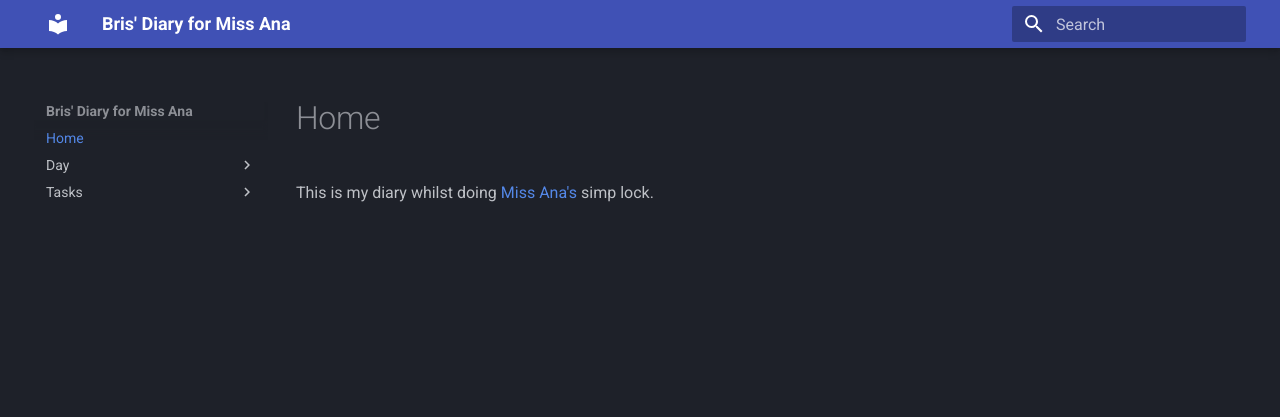
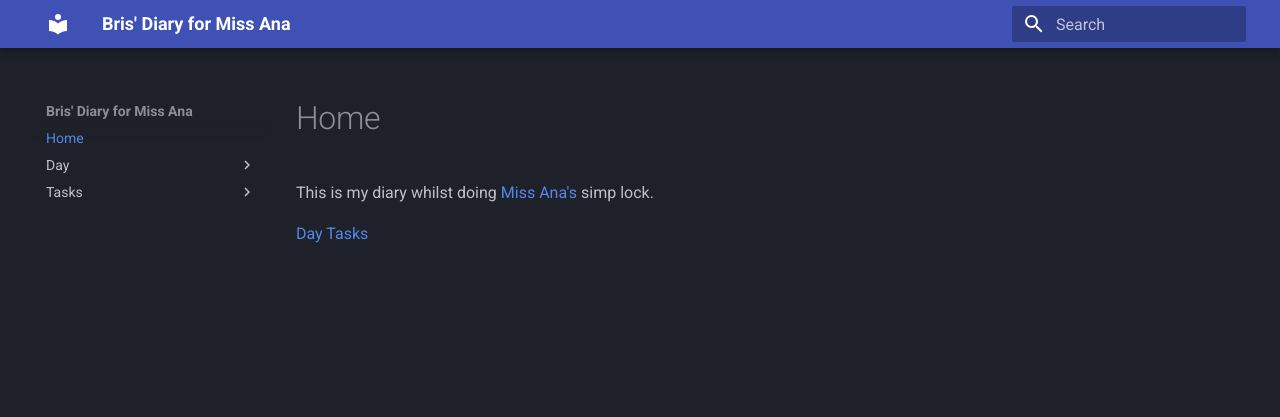
Before and after one commit to bris00/DFMA, an MkDocs documentation site: the page built from diary/index.md, in a window 1280 px wide. Shown: the top 417 px of the page. Built offline with MkDocs 1.6.1 and Material for MkDocs 9.7.7, drawn with Linux system fonts in a browser that asks for light colours.

Commit message:
vault backup: 2023-01-05 20:34:39
Affected files:
diary/.obsidian/workspace.json
diary/index.md

```diff
--- a/diary/index.md
+++ b/diary/index.md
@@ -1 +1,5 @@
 This is my diary whilst doing [Miss Ana's](https://missanadyne.carrd.co/) simp lock.
+
+
+[Day](Day/index)
+[Tasks](Tasks/index)
```
Also changed, not shown: 1 other file.
